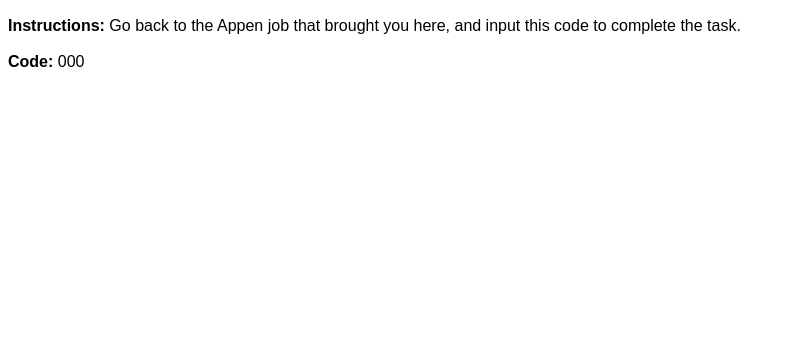
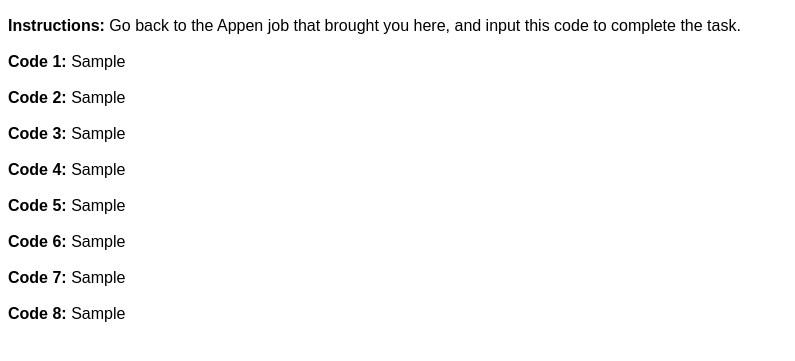
Before and after one commit to benjamin-ciaglo/perception-evaluation-framework, a Flask app: template speak-tool/templates/prosody_task/code.html in a window 1280 px wide. Shown: the top 361 px of the page, without its empty margins (0-795 px from the left). Run offline with Flask 2, Linux system fonts and the light colour scheme; the template is opened without the code that fills it: most values are stand-ins (such as "Sample title", 1, 10 or a date in 2020); parts of the project's set-up code (start-up, migrations or seed data) failed here and were passed over.

Commit message:
update for 8 codes
update for 8 codes

```diff
--- a/speak-tool/app.py
+++ b/speak-tool/app.py
@@ -555,12 +555,19 @@ def display_code(proctor_name, battery_name, test_idx, question_idx):
 		with open(code_pickle, 'rb') as f:
 			# Load the set from the file
 			codes = pickle.load(f)
-		code_displayed_to_worker = codes.pop()
+		code1, code2, code3, code4, code5, code6, code7, code8 = codes
 		code_filename = os.path.join(save_location,env,worker_id+"_"+ass_id+"_code.txt")
 		with open(code_filename, 'w') as wf:
 			wf.write(code_displayed_to_worker)
 		return render_template(code_template,
-			code=code_displayed_to_worker
+			code1=code1,
+			code2=code2,
+			code3=code3,
+			code4=code4,
+			code5=code5,
+			code6=code6,
+			code7=code7,
+			code8=code8
 		)
 	else:
 		return abort(404)
--- a/speak-tool/templates/prosody_task/code.html
+++ b/speak-tool/templates/prosody_task/code.html
@@ -11,6 +11,13 @@
 		<div class="parent">
 			<div class="child">
 			<p><b>Instructions: </b>Go back to the Appen job that brought you here, and input this code to complete the task.</p>
-			<p><b>Code: </b>{{ code }}</p>
+			<p><b>Code 1: </b>{{ code1 }}</p>
+			<p><b>Code 2: </b>{{ code2 }}</p>
+			<p><b>Code 3: </b>{{ code3 }}</p>
+			<p><b>Code 4: </b>{{ code4 }}</p>
+			<p><b>Code 5: </b>{{ code5 }}</p>
+			<p><b>Code 6: </b>{{ code6 }}</p>
+			<p><b>Code 7: </b>{{ code7 }}</p>
+			<p><b>Code 8: </b>{{ code8 }}</p>
 	</body>
 </html>
```
